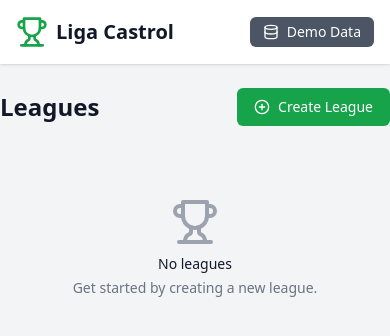
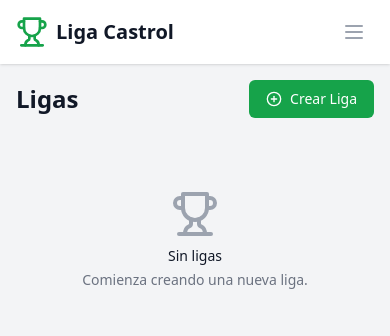
Before and after one commit to javierpozzi/ligacastrol, a React (Vite) app: page / in a window 390 px wide. Shown: the top 336 px of the page. Built offline with nearby package versions, Linux system fonts and the light colour scheme.

Commit message:
Translation + Responsive + Fix regenerate fixture

```diff
--- a/src/App.tsx
+++ b/src/App.tsx
@@ -12,7 +12,7 @@ export default function App() {
     <div className="min-h-screen bg-gray-100">
       <Navbar activeTab={activeTab} setActiveTab={setActiveTab} />
 
-      <main className="max-w-7xl mx-auto py-6 sm:px-6 lg:px-8">
+      <main className="max-w-7xl mx-auto py-4 px-4 sm:py-6 sm:px-6 lg:px-8">
         {activeTab === 'leagues' && <LeagueList />}
         {activeTab === 'teams' && <TeamList />}
         {activeTab === 'locations' && <LocationList />}
--- a/src/components/FixtureList.tsx
+++ b/src/components/FixtureList.tsx
@@ -27,32 +27,24 @@ export function FixtureList({ leagueId, weekNumber }: FixtureListProps) {
             return (
               <li key={match.id}>
                 <div className="px-4 py-4 sm:px-6">
-                  <div className="flex items-center justify-between">
-                    <div className="flex items-center space-x-4">
+                  <div className="flex flex-col md:flex-row md:items-center justify-between">
+                    <div className="flex flex-col md:flex-row md:items-center md:space-x-3 space-y-2 md:space-y-0">
                       <div className="flex items-center">
                         <img src={homeTeam?.logo} alt={homeTeam?.name} className="w-8 h-8 rounded-full" />
                         <span className="ml-2 font-medium">{homeTeam?.name}</span>
                       </div>
-                      <div className="text-center">
-                        {match.status === 'completed' ? (
-                          <span className="text-lg font-bold">
-                            {match.homeScore} - {match.awayScore}
-                          </span>
-                        ) : (
-                          <span className="text-sm text-gray-500">vs</span>
-                        )}
-                      </div>
+                      <span className="text-sm text-gray-500">vs</span>
                       <div className="flex items-center">
                         <img src={awayTeam?.logo} alt={awayTeam?.name} className="w-8 h-8 rounded-full" />
                         <span className="ml-2 font-medium">{awayTeam?.name}</span>
                       </div>
                     </div>
-                    <div className="text-sm text-gray-500">
+                    <div className="text-sm text-gray-500 mt-2 md:mt-0">
                       {match.date && (
                         <div>{format(new Date(match.date), 'PPp')}</div>
                       )}
                       {location && (
-                        <div className="text-right">{location.name}</div>
+                        <div className="md:text-right">{location.name}</div>
                       )}
                     </div>
                   </div>
--- a/src/components/Navbar.tsx
+++ b/src/components/Navbar.tsx
@@ -1,5 +1,5 @@
-import React from 'react';
-import { Trophy, Users, MapPin, Database } from 'lucide-react';
+import React, { useState } from 'react';
+import { Trophy, Users, MapPin, Database, X, Menu } from 'lucide-react';
 import { useStore } from '../store';
 import toast from 'react-hot-toast';
 
@@ -9,16 +9,17 @@ interface NavbarProps {
 }
 
 export function Navbar({ activeTab, setActiveTab }: NavbarProps) {
+  const [isMobileMenuOpen, setIsMobileMenuOpen] = useState(false);
   const { addTeam, addLeague, addLocation, generateLeagueFixtures } = useStore();
 
   const populateDemoData = () => {
     // Add teams
     const teamNames = [
-      'Red Dragons', 'Blue Eagles', 'Green Lions', 'Yellow Tigers',
-      'Black Panthers', 'White Hawks', 'Purple Knights', 'Orange Warriors',
-      'Silver Wolves', 'Golden Bears', 'Bronze Bulls', 'Platinum Phoenix',
-      'Crystal Cobras', 'Ruby Raptors', 'Sapphire Sharks', 'Emerald Eagles',
-      'Diamond Dragons', 'Pearl Pirates', 'Jade Jaguars', 'Amber Arrows'
+      'Dragones Rojos', 'Águilas Azules', 'Leones Verdes', 'Tigres Amarillos',
+      'Panteras Negras', 'Halcones Blancos', 'Caballeros Púrpura', 'Guerreros Naranjas',
+      'Lobos Plateados', 'Osos Dorados', 'Toros de Bronce', 'Fénix de Platino',
+      'Cobras de Cristal', 'Raptores Rubí', 'Tiburones Zafiro', 'Águilas Esmeralda',
+      'Dragones Diamante', 'Piratas Perla', 'Jaguares Jade', 'Flechas Ámbar'
     ];
 
     const teams = teamNames.map(name => ({
@@ -32,7 +33,7 @@ export function Navbar({ activeTab, setActiveTab }: NavbarProps) {
     });
 
     // Add leagues
-    const leagueNames = ['Premier Division', 'Championship', 'Elite League'];
+    const leagueNames = ['División Premier', 'Campeonato', 'Liga Élite'];
     const teamsPerLeague = Math.floor(teamIds.length / leagueNames.length);
 
     let currentTeamIndex = 0;
@@ -48,18 +49,18 @@ export function Navbar({ activeTab, setActiveTab }: NavbarProps) {
 
     // Add locations
     const locations = [
-      { name: 'Central Stadium', address: '123 Main Street, Downtown' },
-      { name: 'Sports Complex Arena', address: '456 Athletic Drive, Sportstown' },
-      { name: 'Victory Field', address: '789 Championship Road, Winnersville' },
-      { name: 'Unity Park Stadium', address: '321 Community Blvd, Unitycity' },
-      { name: 'Elite Center', address: '654 Pro Avenue, Eliteville' }
+      { name: 'Estadio Central', address: 'Calle Principal 123, Centro' },
+      { name: 'Arena Complejo Deportivo', address: 'Avenida Atlética 456, Ciudad Deportiva' },
+      { name: 'Campo Victoria', address: 'Calle Campeonato 789, Villa Victoria' },
+      { name: 'Estadio Parque Unidad', address: 'Boulevard Comunidad 321, Ciudad Unida' },
+      { name: 'Centro Élite', address: 'Avenida Pro 654, Villa Élite' }
     ];
 
     locations.forEach(location => {
       addLocation(location);
     });
 
-    toast.success('Demo data populated successfully!');
+    toast.success('Datos demo poblados exitosamente!');
   };
 
   return (
@@ -71,7 +72,8 @@ export function Navbar({ activeTab, setActiveTab }: NavbarProps) {
               <Trophy className="h-8 w-8 text-green-600" />
               <span className="ml-2 text-xl font-bold text-gray-900">Liga Castrol</span>
             </div>
-            <div className="hidden sm:ml-6 sm:flex sm:space-x-8">
+            {/* Desktop Navigation */}
+            <div className="hidden md:ml-6 md:flex md:space-x-8">
               <button
                 onClick={() => setActiveTab('leagues')}
                 className={`inline-flex items-center px-1 pt-1 border-b-2 text-sm font-medium ${
@@ -81,7 +83,7 @@ export function Navbar({ activeTab, setActiveTab }: NavbarProps) {
                 }`}
               >
                 <Trophy className="h-4 w-4 mr-2" />
-                Leagues
+                Ligas
               </button>
               <button
                 onClick={() => setActiveTab('teams')}
@@ -92,7 +94,7 @@ export function Navbar({ activeTab, setActiveTab }: NavbarProps) {
                 }`}
               >
                 <Users className="h-4 w-4 mr-2" />
-                Teams
+                Equipos
               </button>
               <button
                 onClick={() => setActiveTab('locations')}
@@ -103,19 +105,93 @@ export function Navbar({ activeTab, setActiveTab }: NavbarProps) {
                 }`}
               >
                 <MapPin className="h-4 w-4 mr-2" />
-                Locations
+                Ubicaciones
               </button>
             </div>
           </div>
-          <div className="flex items-center">
+
+          {/* Mobile menu button */}
+          <div className="flex items-center md:hidden">
+            <button
+              onClick={() => setIsMobileMenuOpen(!isMobileMenuOpen)}
+              className="inline-flex items-center justify-center p-2 rounded-md text-gray-400 hover:text-gray-500 hover:bg-gray-100"
+            >
+              {isMobileMenuOpen ? (
+                <X className="block h-6 w-6" />
+              ) : (
+                <Menu className="block h-6 w-6" />
+              )}
+            </button>
+          </div>
+
+          {/* Demo data button */}
+          <div className="hidden md:flex md:items-center">
             <button
               onClick={populateDemoData}
               className="inline-flex items-center px-3 py-1 border border-transparent text-sm font-medium rounded-md text-white bg-gray-600 hover:bg-gray-700"
             >
               <Database className="h-4 w-4 mr-2" />
-              Demo Data
+              Datos Demo
             </button>
           </div>
+        </div>
+      </div>
+
+      {/* Mobile menu */}
+      <div className={`${isMobileMenuOpen ? 'block' : 'hidden'} md:hidden`}>
+        <div className="pt-2 pb-3 space-y-1">
+          <button
+            onClick={() => {
+              setActiveTab('leagues');
+              setIsMobileMenuOpen(false);
+            }}
+            className={`w-full flex items-center px-3 py-2 text-base font-medium ${
+              activeTab === 'leagues'
+                ? 'bg-green-50 border-l-4 border-green-500 text-green-700'
+                : 'text-gray-600 hover:bg-gray-50 hover:border-l-4 hover:border-gray-300'
+            }`}
+          >
+            <Trophy className="h-5 w-5 mr-3" />
+            Ligas
+          </button>
+          <button
+            onClick={() => {
+              setActiveTab('teams');
+              setIsMobileMenuOpen(false);
+            }}
+            className={`w-full flex items-center px-3 py-2 text-base font-medium ${
+              activeTab === 'teams'
+                ? 'bg-green-50 border-l-4 border-green-500 text-green-700'
+                : 'text-gray-600 hover:bg-gray-50 hover:border-l-4 hover:border-gray-300'
+            }`}
+          >
+            <Users className="h-5 w-5 mr-3" />
+            Equipos
+          </button>
+          <button
+            onClick={() => {
+              setActiveTab('locations');
+              setIsMobileMenuOpen(false);
+            }}
+            className={`w-full flex items-center px-3 py-2 text-base font-medium ${
+              activeTab === 'locations'
+                ? 'bg-green-50 border-l-4 border-green-500 text-green-700'
+                : 'text-gray-600 hover:bg-gray-50 hover:border-l-4 hover:border-gray-300'
+            }`}
+          >
+            <MapPin className="h-5 w-5 mr-3" />
+            Ubicaciones
+          </button>
+          <button
+            onClick={() => {
+              populateDemoData();
+              setIsMobileMenuOpen(false);
+            }}
+            className="w-full flex items-center px-3 py-2 text-base font-medium text-gray-600 hover:bg-gray-50"
+          >
+            <Database className="h-5 w-5 mr-3" />
+            Datos Demo
+          </button>
         </div>
       </div>
     </nav>
--- a/src/components/leagues/LeagueList.tsx
+++ b/src/components/leagues/LeagueList.tsx
@@ -39,21 +39,21 @@ export function LeagueList() {
   return (
     <div className="space-y-6">
       <div className="flex justify-between items-center">
-        <h2 className="text-2xl font-bold text-gray-900">Leagues</h2>
+        <h2 className="text-2xl font-bold text-gray-900">Ligas</h2>
         <button
           onClick={() => setIsModalOpen(true)}
           className="inline-flex items-center px-4 py-2 border border-transparent text-sm font-medium rounded-md text-white bg-green-600 hover:bg-green-700"
         >
           <PlusCircle className="w-4 h-4 mr-2" />
-          Create League
+          Crear Liga
         </button>
       </div>
 
       {leagues.length === 0 ? (
         <div className="text-center py-12">
           <Trophy className="mx-auto h-12 w-12 text-gray-400" />
-          <h3 className="mt-2 text-sm font-medium text-gray-900">No leagues</h3>
-          <p className="mt-1 text-sm text-gray-500">Get started by creating a new league.</p>
+          <h3 className="mt-2 text-sm font-medium text-gray-900">Sin ligas</h3>
+          <p className="mt-1 text-sm text-gray-500">Comienza creando una nueva liga.</p>
         </div>
       ) : (
         <div className="space-y-6">
@@ -63,7 +63,7 @@ export function LeagueList() {
               onBack={() => setSelectedLeague(null)}
             />
           ) : (
-            <div className="grid gap-6 sm:grid-cols-2 lg:grid-cols-3">
+            <div className="grid gap-6 grid-cols-1 sm:grid-cols-2 lg:grid-cols-3">
               {leagues.map(league => (
                 <div
                   key={league.id}
--- a/src/components/locations/LocationList.tsx
+++ b/src/components/locations/LocationList.tsx
@@ -33,24 +33,24 @@ export function LocationList() {
   return (
     <div className="space-y-6">
       <div className="flex justify-between items-center">
-        <h2 className="text-2xl font-bold text-gray-900">Locations</h2>
+        <h2 className="text-2xl font-bold text-gray-900">Ubicaciones</h2>
         <button
           onClick={() => setIsModalOpen(true)}
           className="inline-flex items-center px-4 py-2 border border-transparent text-sm font-medium rounded-md text-white bg-green-600 hover:bg-green-700"
         >
           <PlusCircle className="w-4 h-4 mr-2" />
-          Create Location
+          Crear Ubicación
         </button>
       </div>
 
       {locations.length === 0 ? (
         <div className="text-center py-12">
           <MapPin className="mx-auto h-12 w-12 text-gray-400" />
-          <h3 className="mt-2 text-sm font-medium text-gray-900">No locations</h3>
-          <p className="mt-1 text-sm text-gray-500">Get started by creating a new location.</p>
+          <h3 className="mt-2 text-sm font-medium text-gray-900">Sin ubicaciones</h3>
+          <p className="mt-1 text-sm text-gray-500">Comienza creando una nueva ubicación.</p>
         </div>
       ) : (
-        <div className="grid gap-6 sm:grid-cols-2 lg:grid-cols-3">
+        <div className="grid gap-6 grid-cols-1 sm:grid-cols-2 lg:grid-cols-3">
           {locations.map(location => (
             <div
               key={location.id}
--- a/src/components/shared/Modal.tsx
+++ b/src/components/shared/Modal.tsx
@@ -13,7 +13,7 @@ export function Modal({ isOpen, onClose, title, children }: ModalProps) {
 
   return (
     <div className="fixed inset-0 z-50 overflow-y-auto">
-      <div className="flex min-h-screen items-center justify-center px-4 pt-4 pb-20 text-center sm:block sm:p-0">
+      <div className="flex min-h-screen items-end justify-center px-4 pt-4 pb-20 text-center sm:block sm:p-0">
         <div className="fixed inset-0 bg-gray-500 bg-opacity-75 transition-opacity" onClick={onClose} />
 
         <div className="inline-block transform overflow-hidden rounded-lg bg-white text-left align-bottom shadow-xl transition-all sm:my-8 sm:w-full sm:max-w-lg sm:align-middle">
--- a/src/components/teams/TeamList.tsx
+++ b/src/components/teams/TeamList.tsx
@@ -33,24 +33,24 @@ export function TeamList() {
   return (
     <div className="space-y-6">
       <div className="flex justify-between items-center">
-        <h2 className="text-2xl font-bold text-gray-900">Teams</h2>
+        <h2 className="text-2xl font-bold text-gray-900">Equipos</h2>
         <button
           onClick={() => setIsModalOpen(true)}
           className="inline-flex items-center px-4 py-2 border border-transparent text-sm font-medium rounded-md text-white bg-green-600 hover:bg-green-700"
         >
           <PlusCircle className="w-4 h-4 mr-2" />
-          Create Team
+          Crear Equipo
         </button>
       </div>
 
       {teams.length === 0 ? (
         <div className="text-center py-12">
           <Users className="mx-auto h-12 w-12 text-gray-400" />
-          <h3 className="mt-2 text-sm font-medium text-gray-900">No teams</h3>
-          <p className="mt-1 text-sm text-gray-500">Get started by creating a new team.</p>
+          <h3 className="mt-2 text-sm font-medium text-gray-900">Sin equipos</h3>
+          <p className="mt-1 text-sm text-gray-500">Comienza creando un nuevo equipo.</p>
         </div>
       ) : (
-        <div className="grid gap-6 sm:grid-cols-2 lg:grid-cols-3">
+        <div className="grid gap-6 grid-cols-1 sm:grid-cols-2 lg:grid-cols-3">
           {teams.map(team => (
             <div
               key={team.id}
--- a/src/utils/fixtures.ts
+++ b/src/utils/fixtures.ts
@@ -1,9 +1,13 @@
 export function generateFixtures(teams: string[]): Array<{ home: string; away: string }> {
   const fixtures: Array<{ home: string; away: string }> = [];
-  const numberOfTeams = teams.length;
+
+  // Shuffle the teams array
+  const shuffledTeams = [...teams].sort(() => Math.random() - 0.5);
+
+  const numberOfTeams = shuffledTeams.length;
 
   // If odd number of teams, add a bye
-  const teamsToSchedule = numberOfTeams % 2 === 0 ? teams : [...teams, 'bye'];
+  const teamsToSchedule = numberOfTeams % 2 === 0 ? shuffledTeams : [...shuffledTeams, "bye"];
   const totalRounds = teamsToSchedule.length - 1;
   const matchesPerRound = teamsToSchedule.length / 2;
 
@@ -12,7 +16,7 @@ export function generateFixtures(teams: string[]): Array<{ home: string; away: s
       const home = teamsToSchedule[match];
       const away = teamsToSchedule[teamsToSchedule.length - 1 - match];
 
-      if (home !== 'bye' && away !== 'bye') {
+      if (home !== "bye" && away !== "bye") {
         // Randomly decide home/away to make it more interesting
         if (Math.random() > 0.5) {
           fixtures.push({ home, away });
```
Also changed, not shown: 1 other file (tests, documents, lock files or other folders).
